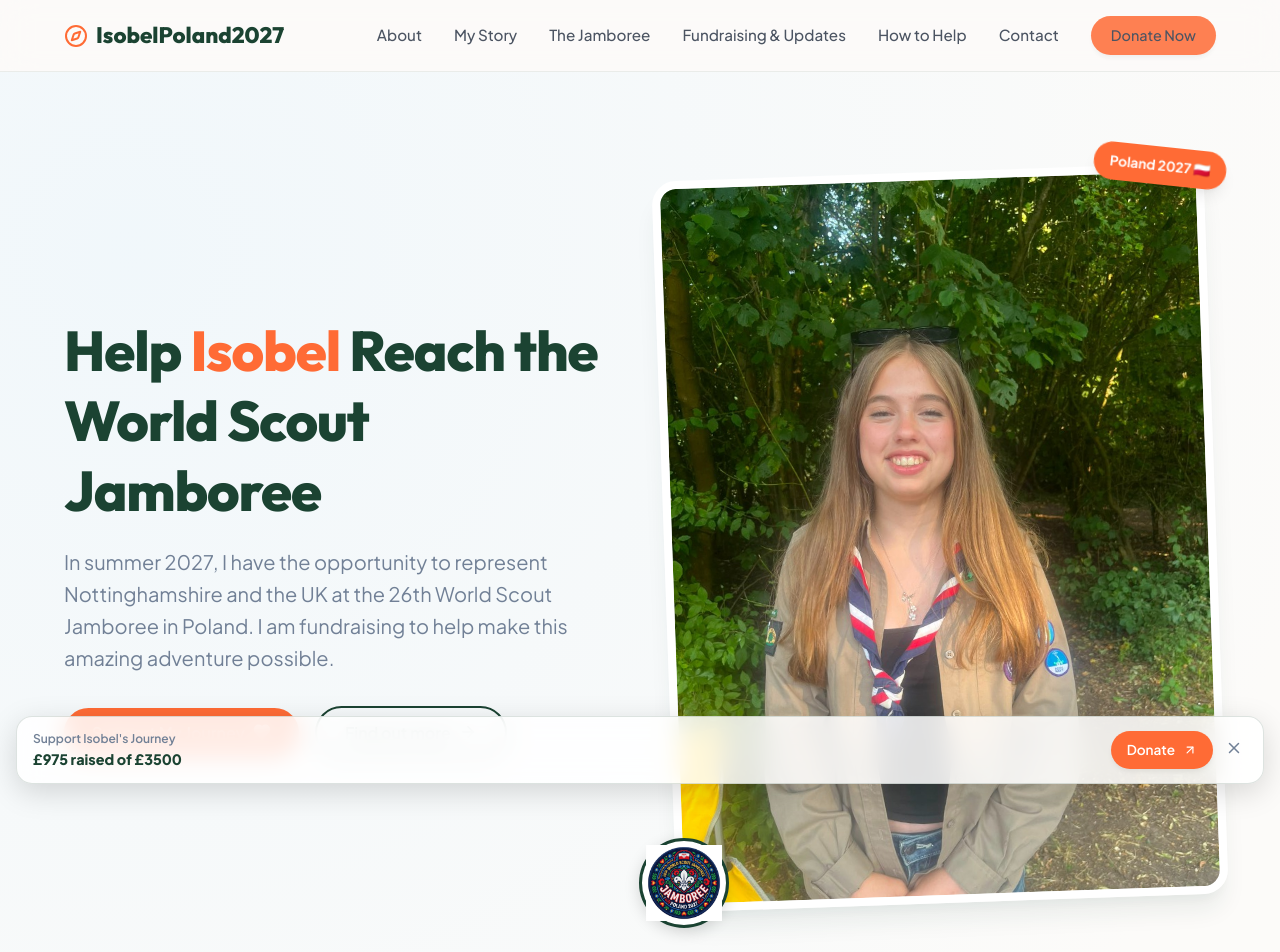
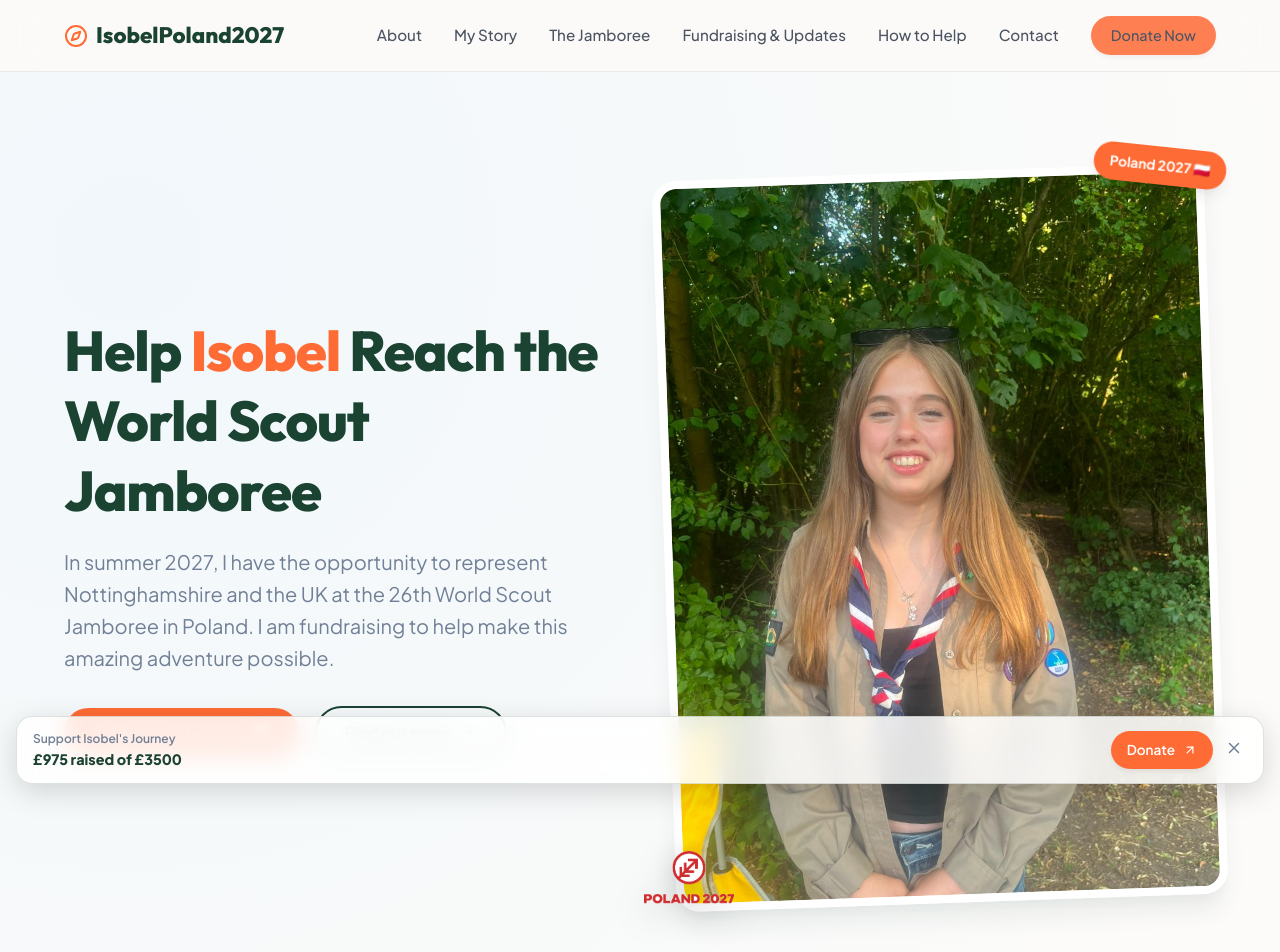
Before and after one commit to JMP1UP/WSJ, a React (Vite) app: page / in a window 1280 px wide. Shown: the top 952 px of the page. Built offline with nearby package versions, Linux system fonts and the light colour scheme; no server answers.

Commit message:
Crop official red circular logo, make background transparent, and fix floating style

```diff
--- a/src/App.tsx
+++ b/src/App.tsx
@@ -365,20 +365,14 @@ export default function App() {
             <div className="hero-badge">Poland 2027 🇵🇱</div>
             <div className="wsj-floating-badge" style={{
               position: 'absolute',
-              bottom: '-25px',
-              left: '-25px',
+              bottom: '-20px',
+              left: '-20px',
               width: '90px',
               height: '90px',
-              borderRadius: '50%',
-              backgroundColor: '#fff',
-              boxShadow: '0 4px 15px rgba(0, 0, 0, 0.15)',
-              display: 'flex',
-              alignItems: 'center',
-              justifyContent: 'center',
-              border: '3px solid var(--primary)',
-              zIndex: 10
+              zIndex: 10,
+              filter: 'drop-shadow(0 8px 16px rgba(0, 0, 0, 0.25))'
             }}>
-              <img src="images/wsj_badge.png" alt="WSJ 2027 Badge" style={{ width: '90%', height: '90%', objectFit: 'contain' }} />
+              <img src="images/wsj_badge.png" alt="Official WSJ 2027 Logo" style={{ width: '100%', height: '100%', objectFit: 'contain' }} />
             </div>
           </div>
         </div>
```
Also changed, not shown: public/images/wsj_badge.png.
